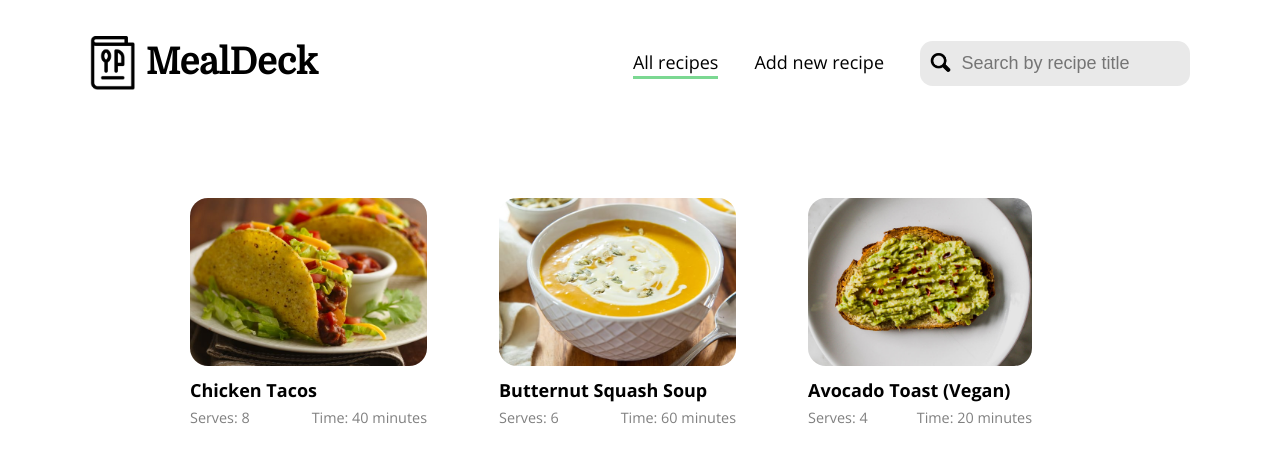
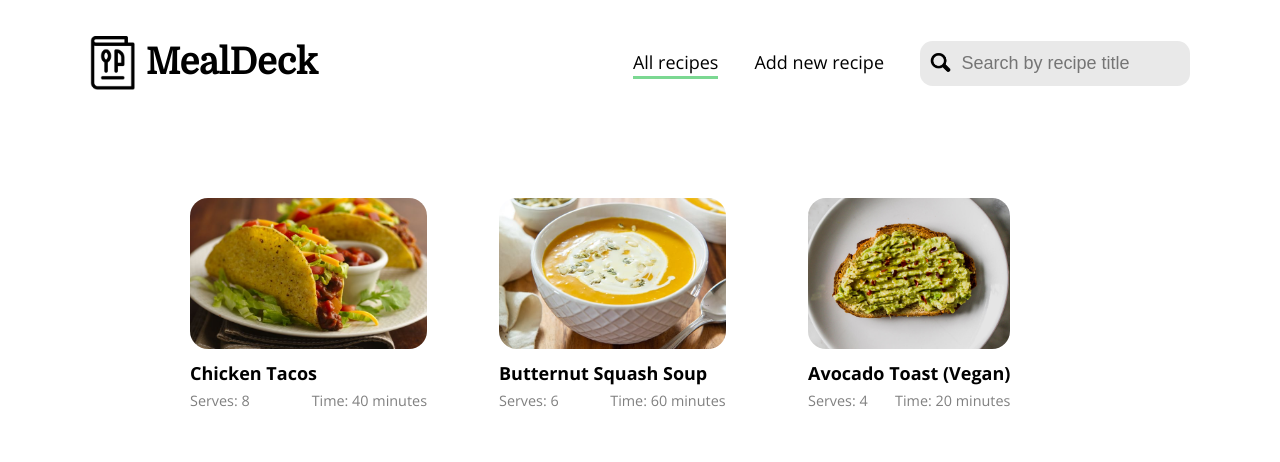
Before and after one commit to edlsto/recipe-creator, a Vue app: page / in a window 1280 px wide. Shown: the top 462 px of the page. Built offline with nearby package versions, Linux system fonts and the light colour scheme.

Commit message:
Add card height

```diff
--- a/src/components/Card.vue
+++ b/src/components/Card.vue
@@ -35,6 +35,7 @@ export default {
 <style>
 .card {
   display: flex;
+  height: 12em;
 }
 .card:hover {
   transform: scale(1.01);
```
